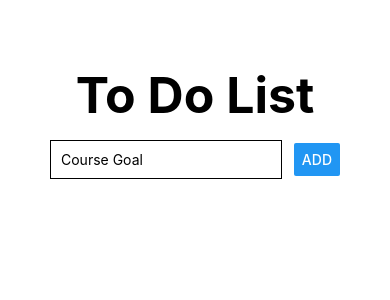
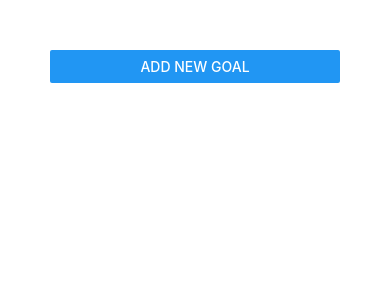
Before and after one commit to BureikuT/RN-First-APP, a React Native app: screen / in a window 390 px wide. Shown: the top 300 px of the page. Built offline with nearby package versions, Linux system fonts and the light colour scheme.

Commit message:
This app is a finished 'To Do List'

```diff
--- a/App.js
+++ b/App.js
@@ -1,45 +1,45 @@
 import React, { useState } from "react";
-import {
-  StyleSheet,
-  Text,
-  View,
-  Button,
-  TextInput,
-  ScrollView,
-  FlatList
-} from "react-native";
+import { StyleSheet, Text, View, FlatList, Button } from "react-native";
 
 import GoalItem from "./components/GoalItem";
 import GoalInput from "./components/GoalInput";
 
 export default function App() {
   const [courseGoals, setCourseGoals] = useState([]);
+  const [isAddMode, setIsAddMode] = useState(false);
 
   const addGoalHandler = enteredGoal => {
     setCourseGoals([
       ...courseGoals,
       { id: Math.random().toString(), value: enteredGoal }
     ]);
+    setIsAddMode(false);
+  };
+
+  const cancelAddButton = () => {
+    setIsAddMode(false);
   };
 
   const removeGoalHandler = goalId => {
     setCourseGoals(currentGoals => {
-      return currentGoals.filter((goal) => goal.id !== goalId);
+      return currentGoals.filter(goal => goal.id !== goalId);
     });
   };
 
   return (
     <View style={styles.screen}>
-      <View style={styles.title}>
-        <Text style={styles.titleBold}>To Do List</Text>
-      </View>
-      <GoalInput addButton={addGoalHandler} />
+      <Button title="Add New Goal" onPress={() => setIsAddMode(true)} />
+      <GoalInput
+        visible={isAddMode}
+        cancelButton={cancelAddButton}
+        addButton={addGoalHandler}
+      />
       <FlatList
         keyExtractor={(item, index) => item.id}
         data={courseGoals}
         renderItem={itemData => (
           <GoalItem
-          id={itemData.item.id}
+            id={itemData.item.id}
             onDelete={removeGoalHandler}
             title={itemData.item.value}
           />
--- a/components/GoalInput.js
+++ b/components/GoalInput.js
@@ -1,5 +1,5 @@
 import React, { useState } from "react";
-import { View, Text, TextInput, Button, StyleSheet } from "react-native";
+import { View, Text, TextInput, Button, StyleSheet, Modal } from "react-native";
 
 const GoalInput = props => {
   const [enteredGoal, setEnteredGoal] = useState("");
@@ -8,7 +8,17 @@ const GoalInput = props => {
     setEnteredGoal(enteredText);
   };
 
+  const addGoalHandler = () => {
+    props.addButton(enteredGoal);
+    goalInputHandler("");
+  };
+
+  const cancelButton = () => {
+    props.cancelButton();
+  };
+
   return (
+    <Modal visible={props.visible} animationType="slide">
       <View style={styles.inputContainer}>
         <TextInput
           placeholder="Course Goal"
@@ -16,8 +26,16 @@ const GoalInput = props => {
           onChangeText={goalInputHandler}
           value={enteredGoal}
         />
-      <Button title="Add" onPress={()=>{props.addButton(enteredGoal), goalInputHandler("") }} />
+        <View style={styles.buttons}>
+          <View style={styles.button}>
+            <Button title="Add" onPress={addGoalHandler} />
           </View>
+          <View style={styles.button}>
+            <Button title="Cancel" color="red" onPress={cancelButton} />
+          </View>
+        </View>
+      </View>
+    </Modal>
   );
 };
 
@@ -25,14 +43,25 @@ export default GoalInput;
 
 const styles = StyleSheet.create({
   inputContainer: {
-    flexDirection: "row",
-    justifyContent: "space-between",
+    flex: 1,
+    justifyContent: "center",
     alignItems: "center"
   },
   input: {
     borderColor: "black",
     width: "80%",
     borderWidth: 1,
-    padding: 10
+    padding: 10,
+    marginBottom: 10
+  },
+  button: {
+    width: "40%"
+  },
+  buttons: {
+    flexDirection: "row",
+    padding: 10,
+    justifyContent: "space-between",
+    width: "60%",
+    alignItems: "center"
   }
 });
```
Lines whose indentation alone changed are shown as unchanged.
